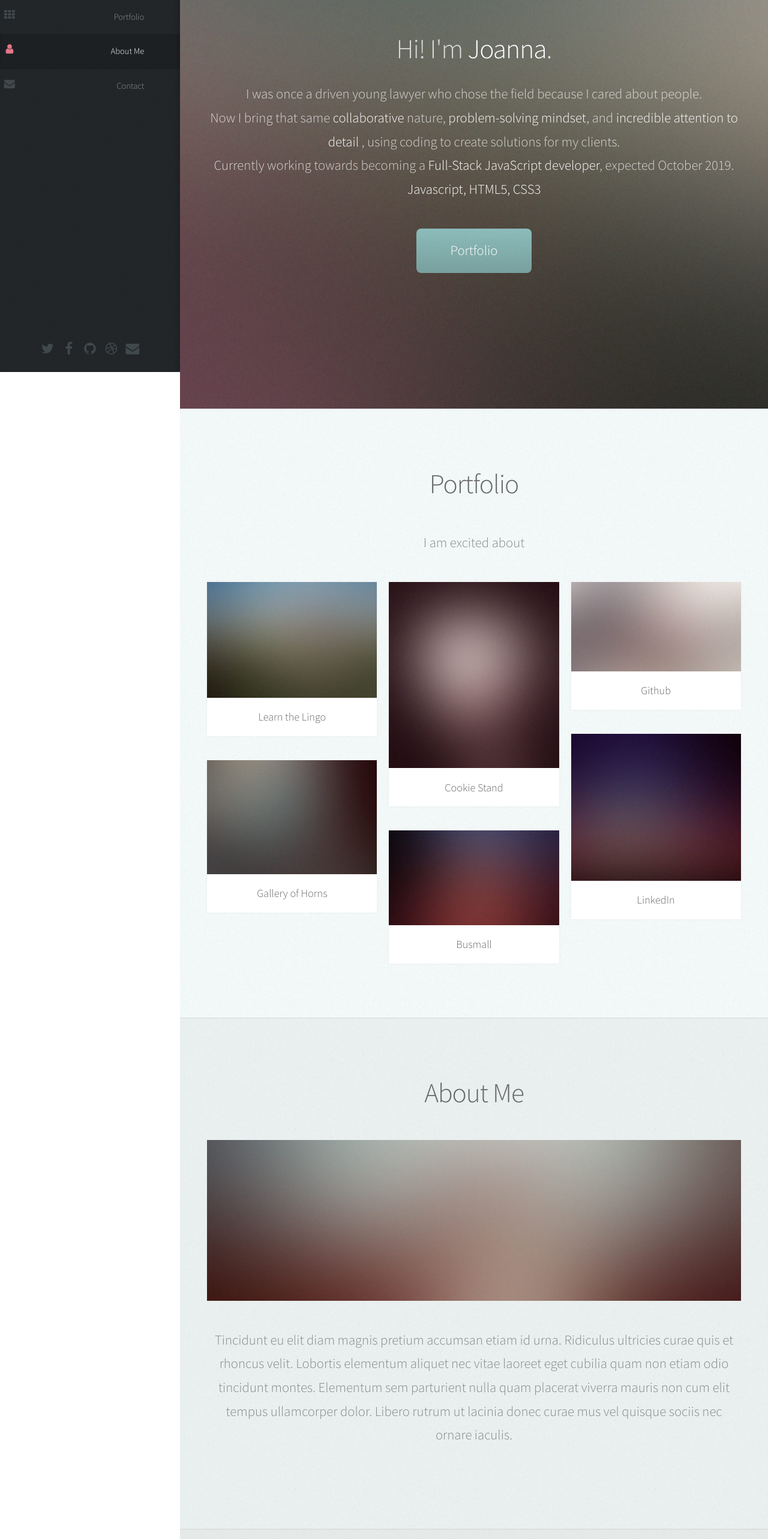
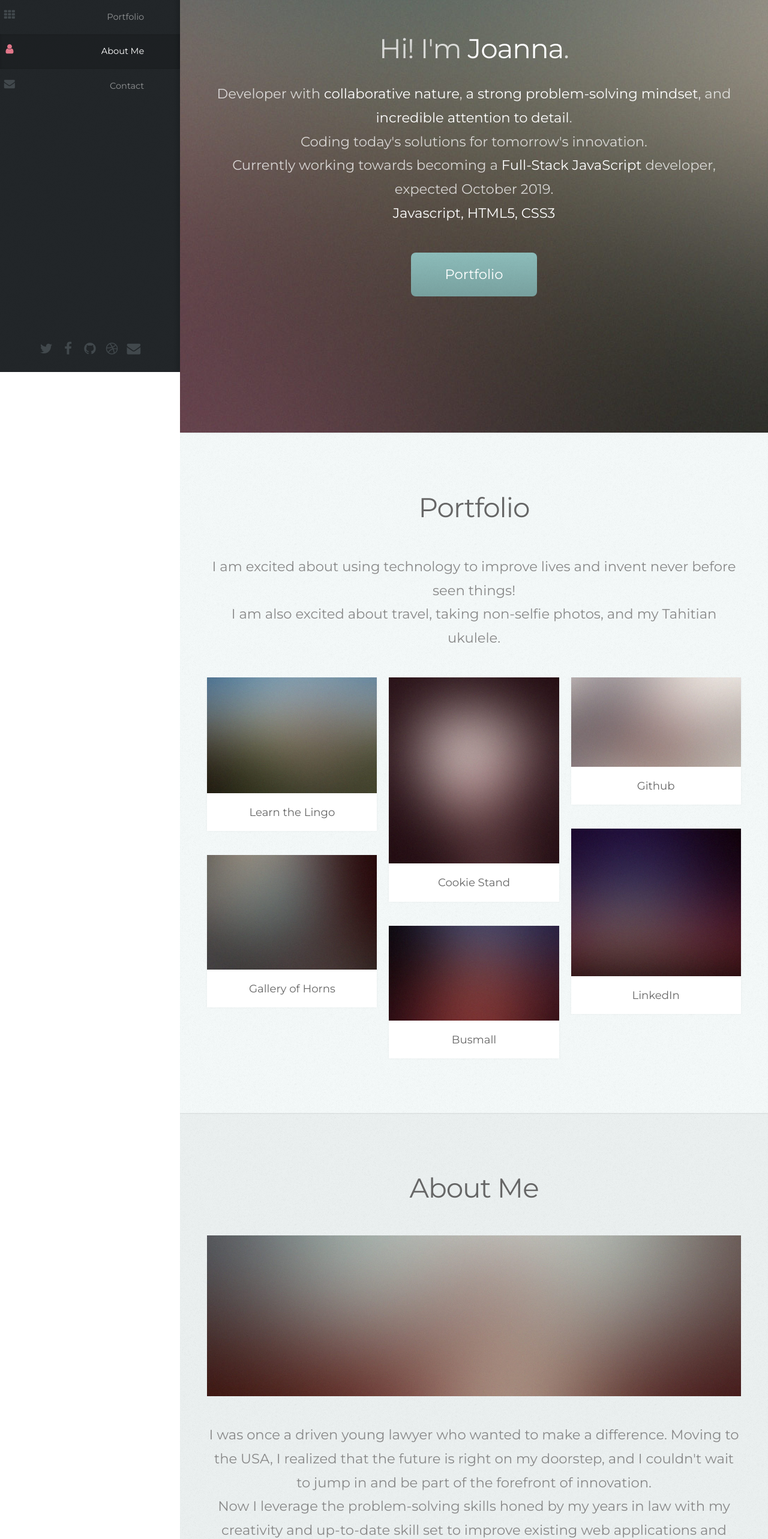
Before and after one commit to joanna-cf/practice-portfolio, a plain HTML site: page index.html in a window 1280 px wide. Shown: the part 180-2745 px from the top of the page at 60% size. Drawn offline with nearby package versions, Linux system fonts and the light colour scheme; files whose address does not match are found by name.

Commit message:
added rest of content

```diff
--- a/assets/css/base.css
+++ b/assets/css/base.css
@@ -1,5 +1,6 @@
 @import url("font-awesome.min.css");
 @import url("https://fonts.googleapis.com/css?family=Source+Sans+Pro:300,300italic,400,600");
+@import url('https://fonts.googleapis.com/css?family=Montserrat|Open+Sans&display=swap');
 
 /*
 	Prologue by HTML5 UP
@@ -84,7 +85,7 @@ input, select, textarea {
 
 	body {
 		background: #fff;
-		font-family: 'Source Sans Pro', sans-serif;
+		font-family: 'Montserrat', sans-serif;
 		font-size: 19pt;
 		font-weight: 300;
 		line-height: 1.75em;
@@ -103,7 +104,7 @@ input, select, textarea {
 		}
 
 	input, textarea, select {
-		font-family: 'Source Sans Pro', sans-serif;
+		font-family: 'Open Sans', sans-serif;
 		font-size: 19pt;
 		font-weight: 300;
 		line-height: 1.75em;
--- a/index.html
+++ b/index.html
@@ -65,8 +65,8 @@
 
 							<header>
 								<h2 class="alt">Hi! I'm <strong>Joanna</strong>.</h2>
-								<p> I was once a driven young lawyer who chose the field because I cared about people. <br>Now I bring that same <strong>
-                collaborative</strong> nature, <strong>problem-solving mindset</strong>, and <strong>incredible attention to detail</strong> , using coding to create solutions for my clients. <br>Currently working towards becoming a <strong>Full-Stack JavaScript developer</strong>, expected October 2019.<br><strong>Javascript, HTML5, CSS3</strong></p>
+								<p> Developer with <strong>
+                collaborative nature</strong>, <strong> a strong problem-solving mindset</strong>, and <strong>incredible attention to detail</strong>.<br>Coding today's solutions for tomorrow's innovation. <br>Currently working towards becoming a <strong>Full-Stack JavaScript</strong> developer, expected October 2019.<br><strong>Javascript, HTML5, CSS3</strong></p>
 							</header>
 
 							<footer>
@@ -84,7 +84,7 @@
 								<h2>Portfolio</h2>
 							</header>
 
-							<p>I am excited about </p>
+							<p>I am excited about using technology to improve lives and invent never before seen things! <br>I am also excited about travel, taking non-selfie photos, and my Tahitian ukulele.</p>
 
 							<div class="row">
 								<div class="col-4 col-12-mobile">
@@ -144,12 +144,7 @@
 
 							<a href="#" class="image featured"><img src="images/pic08.jpg" alt="" /></a>
 
-							<p>Tincidunt eu elit diam magnis pretium accumsan etiam id urna. Ridiculus
-							ultricies curae quis et rhoncus velit. Lobortis elementum aliquet nec vitae
-							laoreet eget cubilia quam non etiam odio tincidunt montes. Elementum sem
-							parturient nulla quam placerat viverra mauris non cum elit tempus ullamcorper
-							dolor. Libero rutrum ut lacinia donec curae mus vel quisque sociis nec
-							ornare iaculis.</p>
+							<p>I was once a driven young lawyer who wanted to make a difference. Moving to the USA, I realized that the future is right on my doorstep, and I couldn't wait to jump in and be part of the forefront of innovation. <br>Now I leverage the problem-solving skills honed by my years in law with my creativity and up-to-date skill set to improve existing web applications and create brand new ones.</p>
 
 						</div>
 					</section>
@@ -162,10 +157,7 @@
 								<h2>Contact</h2>
 							</header>
 
-							<p>Elementum sem parturient nulla quam placerat viverra
-							mauris non cum elit tempus ullamcorper dolor. Libero rutrum ut lacinia
-							donec curae mus. Eleifend id porttitor ac ultricies lobortis sem nunc
-							orci ridiculus faucibus a consectetur. Porttitor curae mauris urna mi dolor.</p>
+							<p>Contact me to discuss how my skills can make your website dreams a reality.</p>
 
 							<form method="post" action="#">
 								<div class="row">
@@ -190,7 +182,7 @@
 
 				<!-- Copyright -->
 					<ul class="copyright">
-						<li>&copy; Untitled. All rights reserved.</li><li>Design: <a href="http://html5up.net">HTML5 UP</a></li>
+						<li>&copy; Joanna. All rights reserved.</li><li>Design: <a href="http://html5up.net">HTML5 UP</a></li>
 					</ul>
 
 			</div>
```
